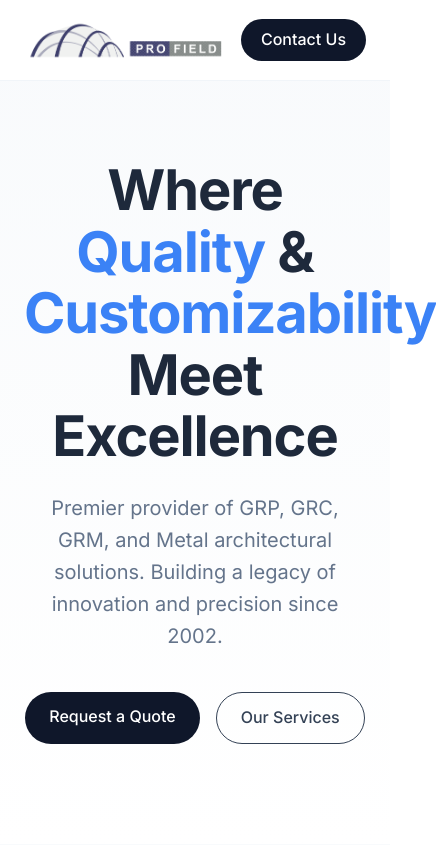
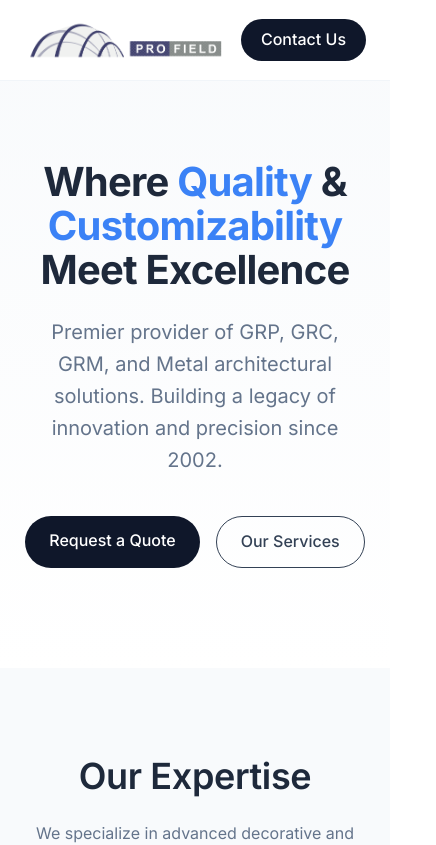
Before and after one commit to sabahsayah12/profield-website, a React (Vite) app: page / in a window 390 px wide. Shown: the top 845 px of the page, 436 px wide, since content can reach past the window. Built offline with nearby package versions, Linux system fonts and the light colour scheme.

Commit message:
Fix Hero mobile: reduce headline to 2.5rem with word-wrap

```diff
--- a/src/index.css
+++ b/src/index.css
@@ -126,4 +126,10 @@ button {
     padding-left: 1.5rem;
     padding-right: 1.5rem;
   }
+
+  .text-h1 {
+    font-size: 2.5rem;
+    word-wrap: break-word;
+    overflow-wrap: break-word;
+  }
 }
```
